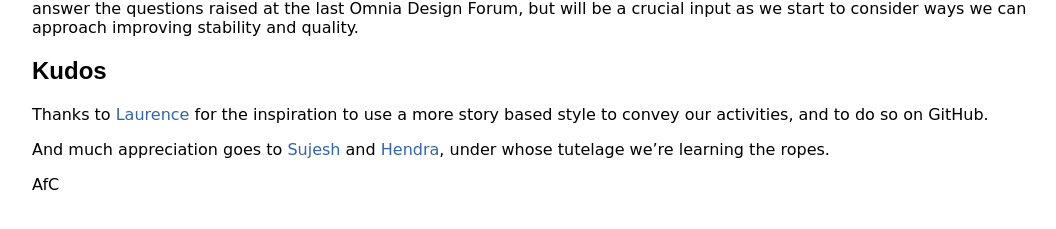
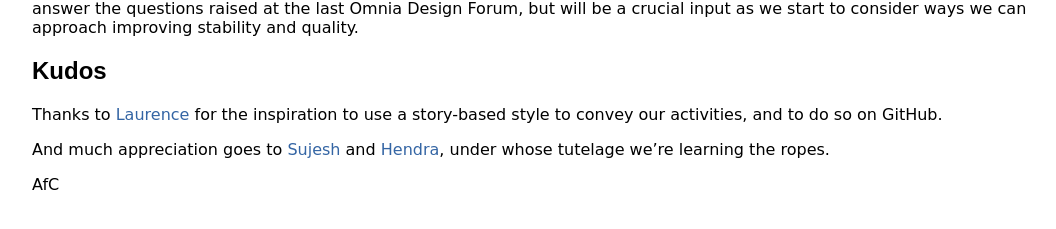
Before and after one commit to wenkeyang/coppersmith, a Jekyll site: the page built from _posts/2015-06-11-getting-started.markdown, in a window 1280 px wide. Shown: the part 328-557 px from the top of the page, without its empty margins (108-1164 px from the left). Built offline with Jekyll 4.4.1, drawn with Linux system fonts in a browser that asks for light colours.

```diff
--- a/README.markdown
+++ b/README.markdown
@@ -14,7 +14,8 @@ customer needs, and develop new capabilities.
 
 We're a distributed team, currently with:
 
- * [Andrew Cowie](https://github.com/afcowie)
+ * [Jaminda Wimalasiri](https://github.com/jamindaw) (Product Owner)
+ * [Andrew Cowie](https://github.com/afcowie) (Squad Lead)
  * [Kristian Domagala](https://github.com/dkristian), based in Melbourne
  * [Tin Pavlinic](https://github.com/triggerNZ)
  * [Todd Owen](https://github.com/toddmowen)
--- a/_posts/2015-06-11-getting-started.markdown
+++ b/_posts/2015-06-11-getting-started.markdown
@@ -22,7 +22,7 @@ Next week we will be concentrating on the question of schema evolution, both as
 Kudos
 -----
 
-Thanks to [Laurence](https://github.com/laurencer) for the inspiration to use a more story based style to convey our activities, and to do so on GitHub.
+Thanks to [Laurence](https://github.com/laurencer) for the inspiration to use a story-based style to convey our activities, and to do so on GitHub.
 
 And much appreciation goes to [Sujesh](https://github.com/sujeshce) and [Hendra](https://github.com/hendrasuryanto), under whose tutelage we're learning the ropes.
 
```
Also changed, not shown: sprints/index.html (added, +11 -0 lines).
